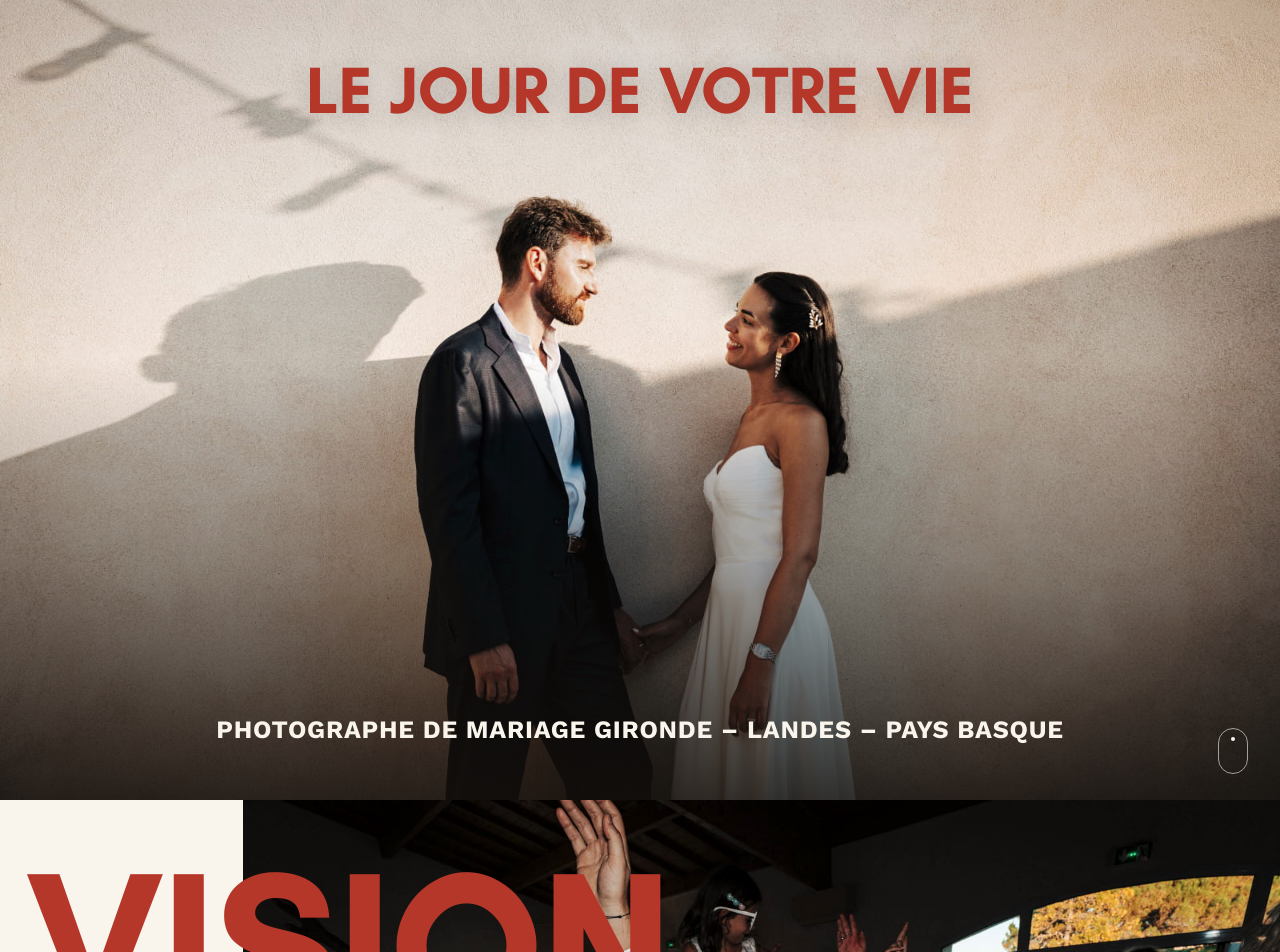
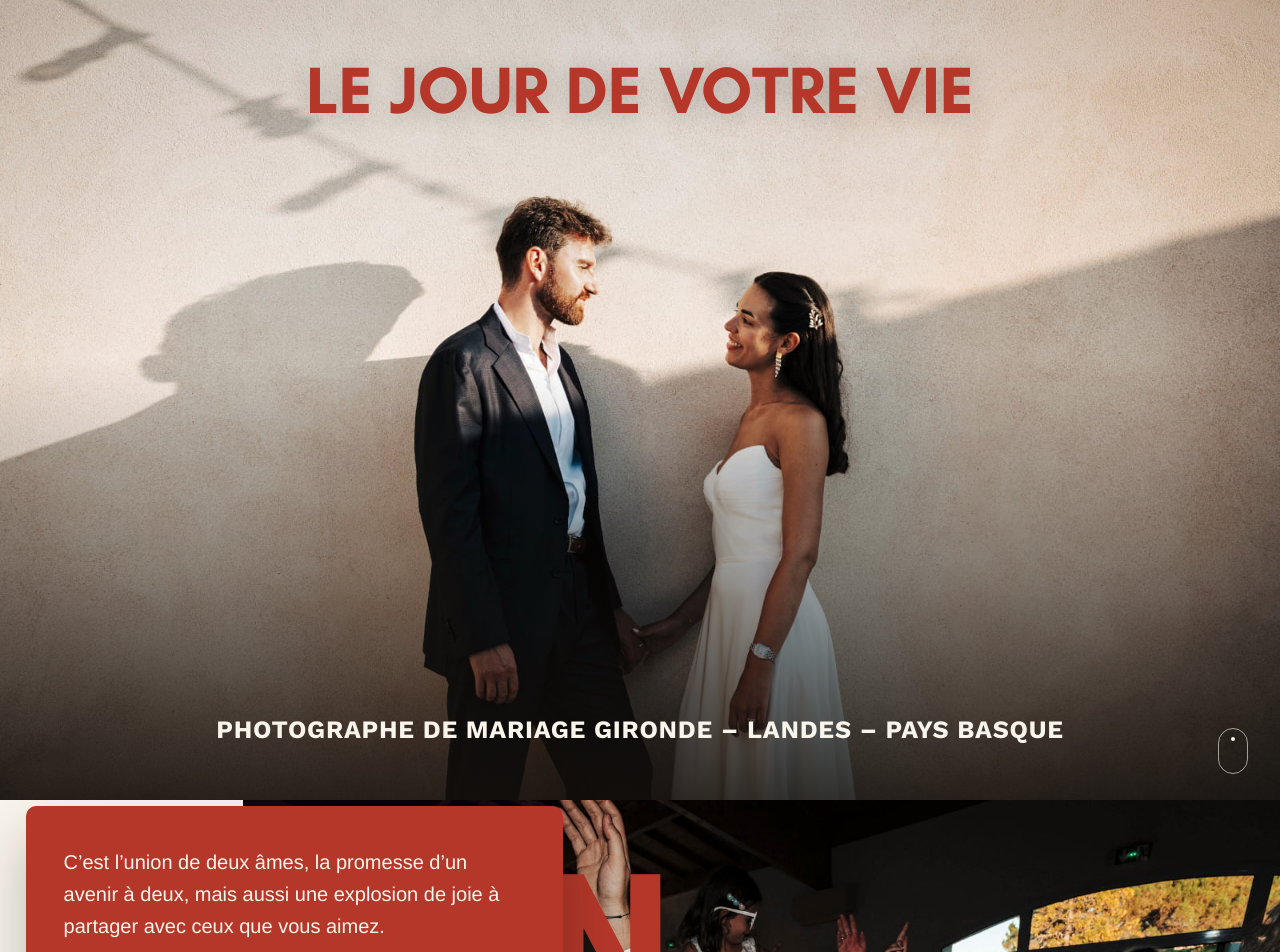
Before and after one commit to saslandeco-cmyk/tioto-photographe, a Next.js app: page / in a window 1280 px wide. Shown: the top 952 px of the page. Built offline with nearby package versions, Linux system fonts and the light colour scheme.

Commit message:
Increase font size in card paragraph

```diff
--- a/app/components/Vision.module.css
+++ b/app/components/Vision.module.css
@@ -61,7 +61,7 @@
 .card p {
   font-family: var(--font-arimo);
   color: var(--cream);
-  font-size: 14.5px;
+  font-size: 20px;
   line-height: 1.6;
   margin: 0 0 16px;
 }
```
